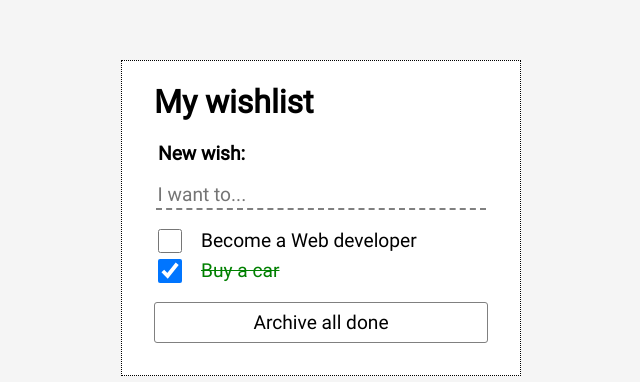
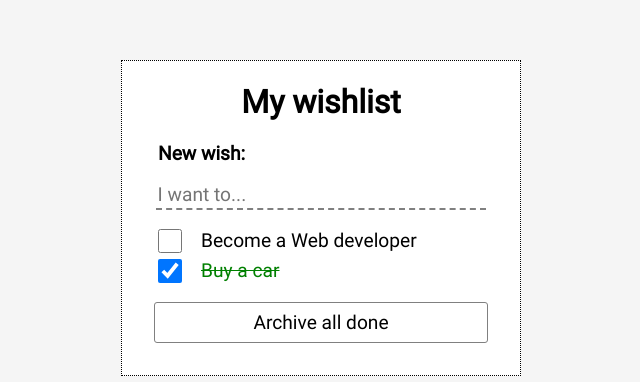
Before and after one commit to diego-rg/react-wishlist, a React (Vite) app: page / in a window 1280 px wide. Shown: the part 182-564 px from the top of the page, without its empty margins (319-959 px from the left). Built offline with nearby package versions, Linux system fonts and the light colour scheme.

Commit message:
wish-clear hover, center title

```diff
--- a/App.css
+++ b/App.css
@@ -22,6 +22,9 @@
     border: 1px dotted;
     padding: 0 2rem 2rem 2rem;
     background-color: white;
+  }
+  .wishlist-title {
+    text-align: center;
   }
   .wish-input {
     border: 0;
@@ -75,3 +78,7 @@
     border: 1px solid grey;
     border-radius: 3px;
   }
+  .wish-clear:hover {
+    cursor: pointer;
+    background-color: whitesmoke;
+  }
--- a/App.jsx
+++ b/App.jsx
@@ -16,7 +16,7 @@ const App = () => {
   const [wishes, setWishes] = useState(initialWishes);
   return (
     <div className="app">
-      <h1>My wishlist</h1>
+      <h1 className="wishlist-title">My wishlist</h1>
       <WishInput onNewWish={wish => setWishes([...wishes, wish])} />
       <WishList wishes={wishes} onWishesChange={wishes => setWishes(wishes)} />
       <button type="button" className="wish-clear" onClick={() => setWishes(wishes.filter(wish => !wish.done))}>Archive all done</button>
```
